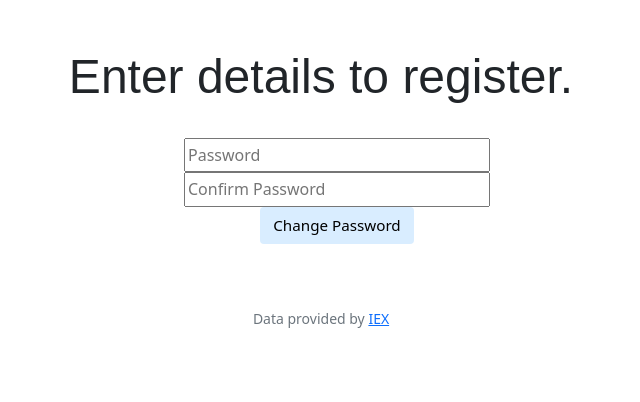
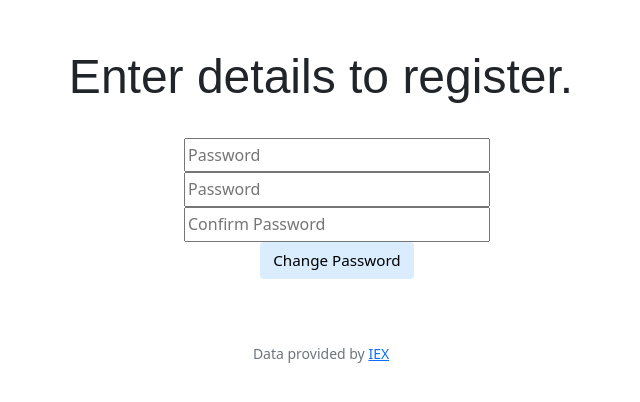
Before and after one commit to Hard-Luck/cs-50, a Flask app: template finance/templates/changepassword.html in a window 1280 px wide. Shown: the part 66-468 px from the top of the page, without its empty margins (319-959 px from the left). Run offline with Flask 2, Linux system fonts and the light colour scheme; the template is opened without the code that fills it, so the values that code supplies are empty; some libraries are stand-ins or nearby versions.

Commit message:
Fri, Mar 11, 2022, 2:18 PM +00:00

```diff
--- a/finance/app.py
+++ b/finance/app.py
@@ -118,6 +118,7 @@ def history():
 @login_required
 def changepassword():
     if request.method = "POST":
+        old_password = request.form.get("old_password")
         password1 = request.form.get("password1")
         password2 = request.form.get("password2")
         if
--- a/finance/templates/changepassword.html
+++ b/finance/templates/changepassword.html
@@ -7,6 +7,9 @@
     <form action="/changepassword" method="post">
 
         <ul style="list-style: none">
+            <li class="reg-form">
+                <input type="text" name="old_password" placeholder="Password" autocomplete="off">
+            </li >
             <li class="reg-form">
                 <input type="text" name="password1" placeholder="Password" autocomplete="off">
             </li >
```
